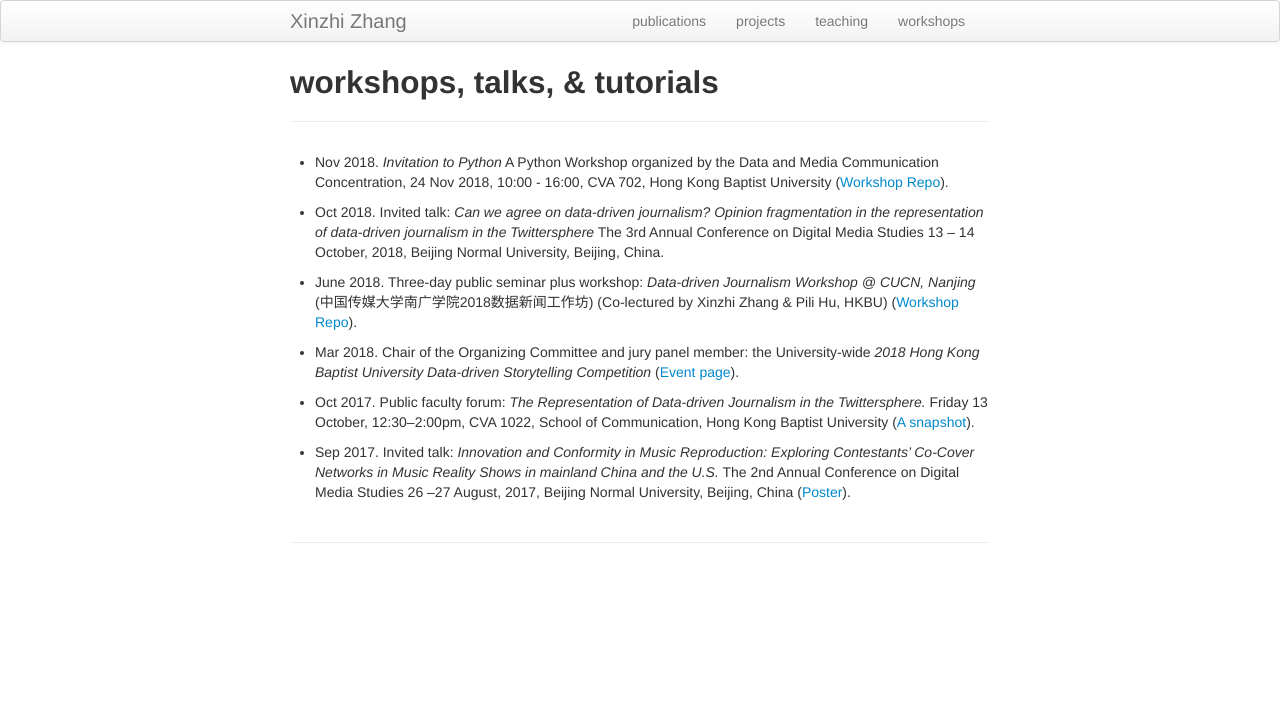
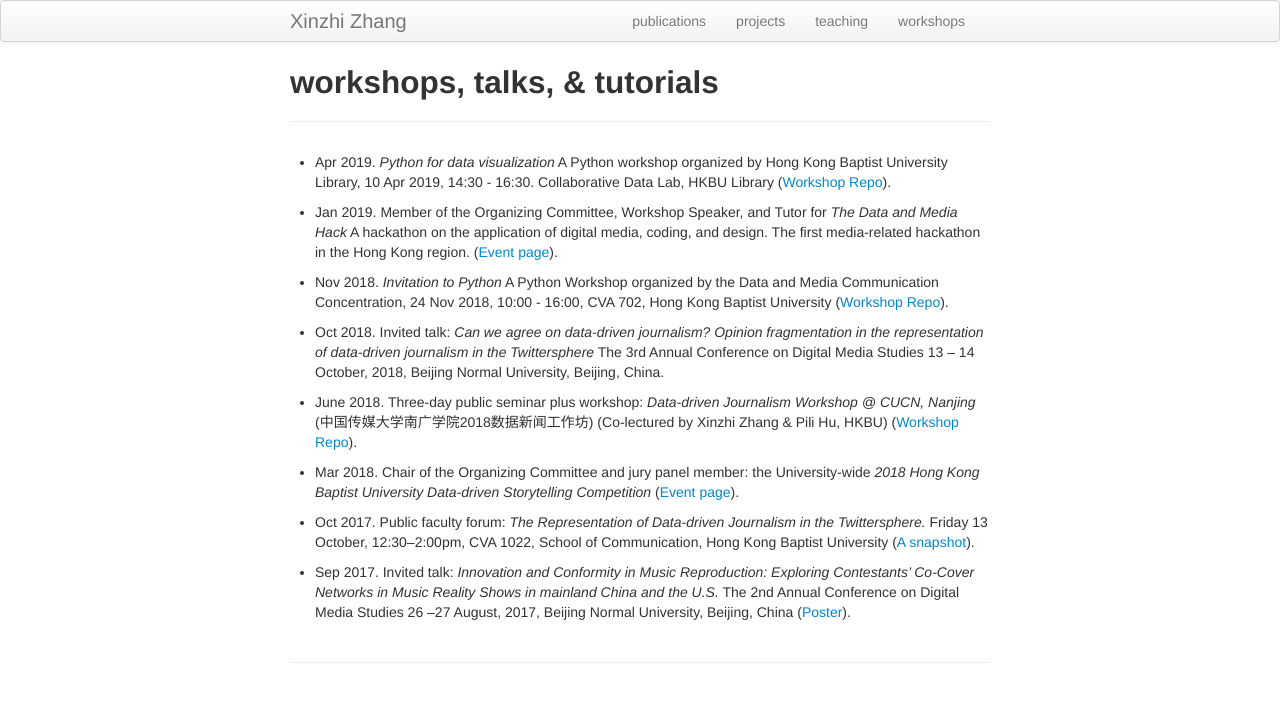
Before and after one commit to xzzhang2/xzzhang2.github.io, a Jekyll site: the page built from pages/tutorials.md, in a window 1280 px wide. Shown: the top 702 px of the page. Built offline with Jekyll 4.4.1, drawn with Linux system fonts in a browser that asks for light colours.

Commit message:
updating personal bio

```diff
--- a/pages/tutorials.md
+++ b/pages/tutorials.md
@@ -3,6 +3,10 @@ layout: page
 title: workshops, talks, & tutorials
 description: Xinzhi Zhang's workshops, talks, and tutorials
 ---
+
+- Apr 2019. *Python for data visualization* A Python workshop organized by Hong Kong Baptist University Library, 10 Apr 2019, 14:30 - 16:30. Collaborative Data Lab, HKBU Library ([Workshop Repo](https://github.com/xzzhang2/201904_HKBULib_Py)).
+
+- Jan 2019. Member of the Organizing Committee, Workshop Speaker, and Tutor for *The Data and Media Hack* A hackathon on the application of digital media, coding, and design. The first media-related hackathon in the Hong Kong region. ([Event page](http://bu-dmc.hkbu.edu.hk/dmh/)).
 
 - Nov 2018. *Invitation to Python* A Python Workshop organized by the Data and Media Communication Concentration, 24 Nov 2018, 10:00 - 16:00, CVA 702, Hong Kong Baptist University ([Workshop Repo](https://github.com/xzzhang2/201811_budmc_Invitation2Py)).
 
@@ -10,7 +14,7 @@ description: Xinzhi Zhang's workshops, talks, and tutorials
 
 - June 2018. Three-day public seminar plus workshop: *Data-driven Journalism Workshop @ CUCN, Nanjing* (中国传媒大学南广学院2018数据新闻工作坊) (Co-lectured by Xinzhi Zhang & Pili Hu, HKBU) ([Workshop Repo](https://github.com/xzzhang2/201806_cucnddj)).
 
-- Mar 2018. Chair of the Organizing Committee  and jury panel member: the University-wide *2018 Hong Kong Baptist University Data-driven Storytelling Competition* ([Event page](http://datastory2018.dnnsociety.org)).
+- Mar 2018. Chair of the Organizing Committee and jury panel member: the University-wide *2018 Hong Kong Baptist University Data-driven Storytelling Competition* ([Event page](http://datastory2018.dnnsociety.org)).
 
 - Oct 2017. Public faculty forum: *The Representation of Data-driven Journalism in the Twittersphere.* Friday 13 October, 12:30–2:00pm, CVA 1022, School of Communication, Hong Kong Baptist University ([A snapshot](https://mailchi.mp/32742cef043f/research-news-for-our-communication-school?e=bdebb12f53)).
 
```
